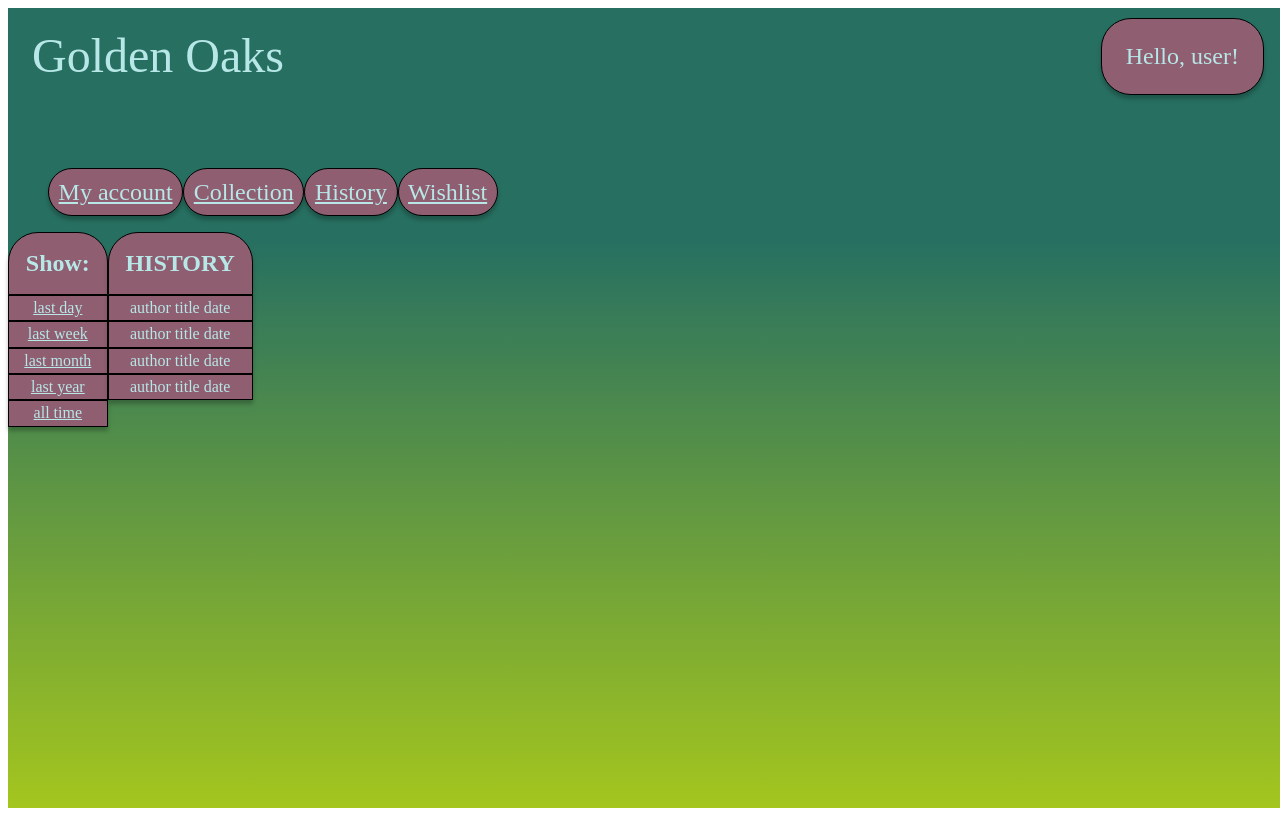
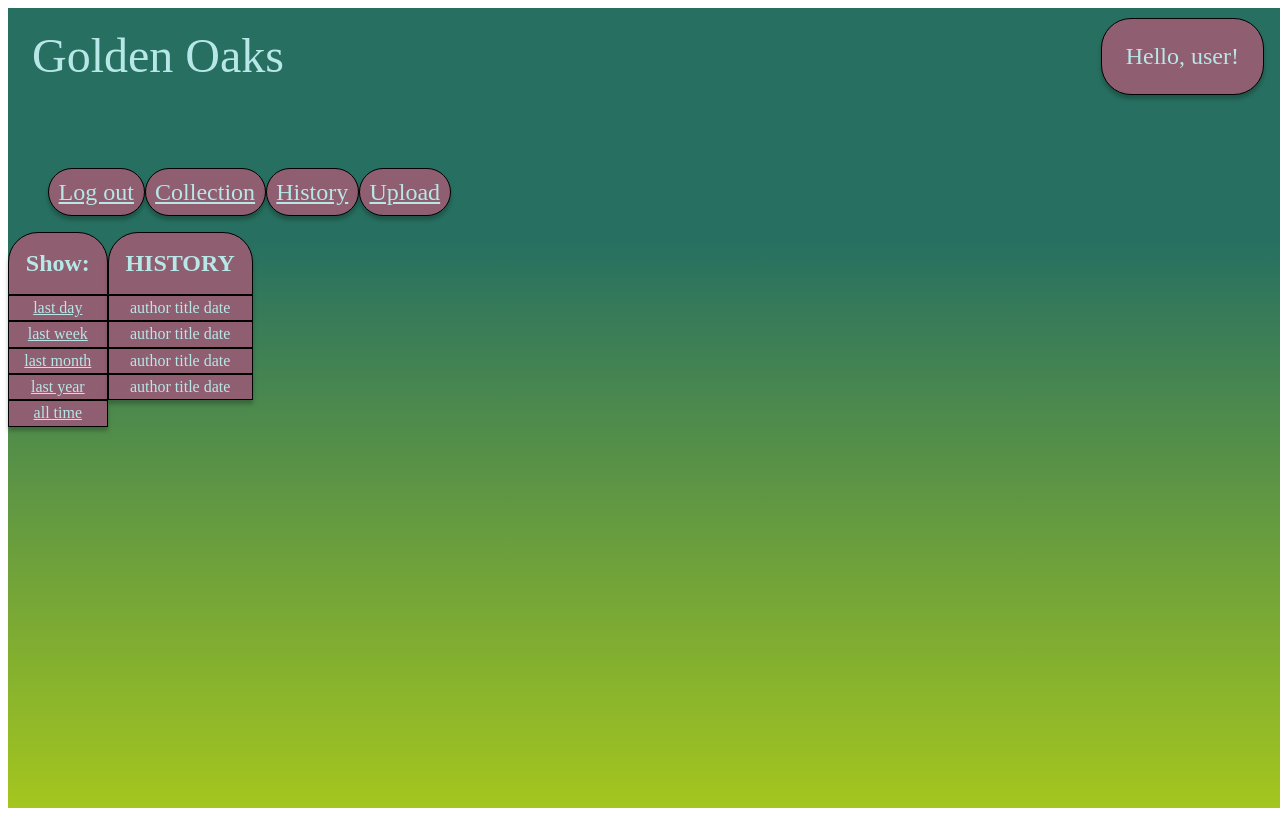
Before and after one commit to FilipTryhuk-pkmail/wdpai, a PHP site: page /public/views/history in a window 1280 px wide. Run offline with PHP 8.4, Linux system fonts and the light colour scheme.

Commit message:
page navigation

```diff
--- a/Routing.php
+++ b/Routing.php
@@ -2,7 +2,7 @@
 
 require_once 'src/controllers/DefaultController.php';
 require_once 'src/controllers/SecurityController.php';
-require_once 'src/controllers/WishlistController.php';
+require_once 'src/controllers/BookCoverController.php';
 require_once 'src/controllers/BookController.php';
 require_once 'src/controllers/AppController.php';
 class Routing {
--- a/index.php
+++ b/index.php
@@ -7,7 +7,7 @@ $path = parse_url(trim($_SERVER['REQUEST_URI'], '/'), PHP_URL_PATH);
 Routing::get('login', 'DefaultController');
 Routing::get('history', 'DefaultController');
 Routing::post('login_2', 'SecurityController');
-Routing::post('wishlist', 'WishlistController');
+Routing::post('cover_upload', 'BookCoverController');
 Routing::post("books", "BookController");
 Routing::post('register', 'SecurityController');
 Routing::post('search', 'BookController');
--- a/public/views/history.php
+++ b/public/views/history.php
@@ -21,16 +21,16 @@
             <div>
                 <ul class="page_bar">
                     <li>
-                        <a href="#" class="selection_buttons">My account</a>
+                        <a href="logout" class="selection_buttons">Log out</a>
                     </li>
                     <li>
-                        <a href="#" class="selection_buttons">Collection</a>
+                        <a href="books" class="selection_buttons">Collection</a>
                     </li>
                     <li>
-                        <a href="#" class="selection_buttons">History</a>
+                        <a href="history" class="selection_buttons">History</a>
                     </li>
                     <li>
-                        <a href="#" class="selection_buttons">Wishlist</a>
+                        <a href="cover_upload" class="selection_buttons">Upload</a>
                     </li>
                 </ul>
             </div>
--- a/src/models/Wishlist.php
+++ b/src/models/BookCover.php
@@ -2,7 +2,7 @@
 
 namespace models;
 
-class Wishlist {
+class BookCover {
     private $title;
     private $description;
     private $list;
```
Also changed, not shown: public/views/bookcover.php (renamed from public/views/wishlist.php, +6 -6 lines), public/views/books.php (+4 -4 lines), src/controllers/BookCoverController.php (renamed from src/controllers/WishlistController.php, +8 -8 lines), README.md, public/css/book_cover.css (renamed from public/css/wishlist.css).
